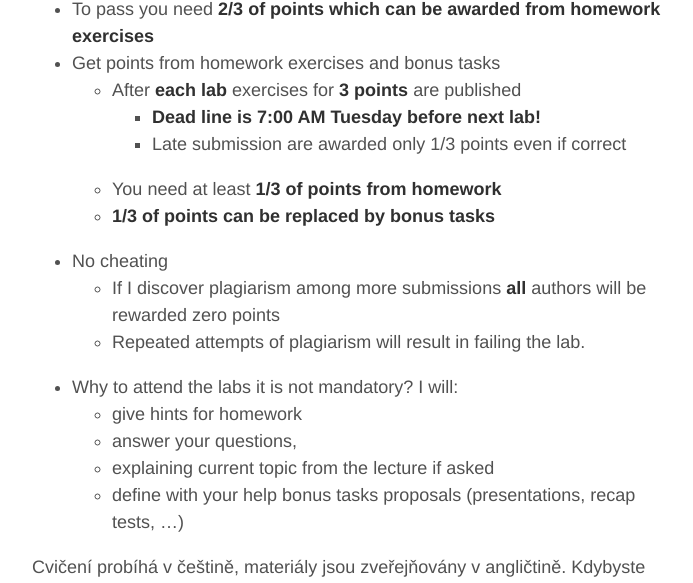
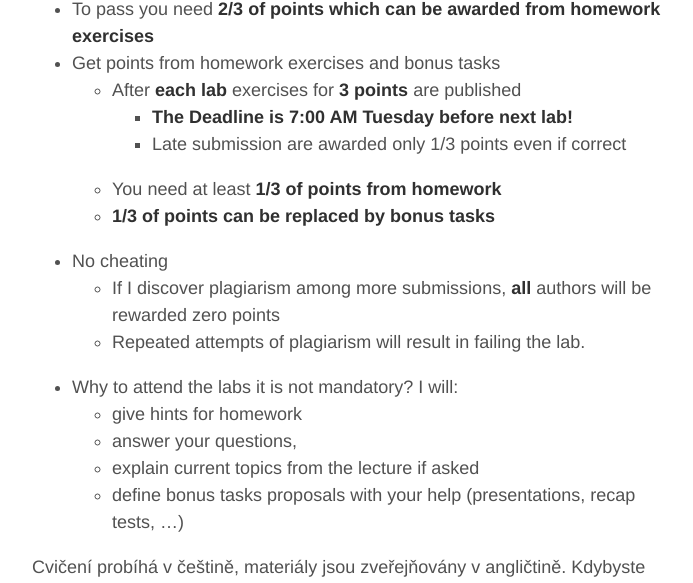
Before and after one commit to oplatek/oplatek.github.io, a Jekyll site: the page built from _posts/2019-02-18-labs-ds.md, in a window 1280 px wide. Shown: the part 813-1396 px from the top of the page, without its empty margins (293-986 px from the left). Built offline with Jekyll 4.4.1, drawn with Linux system fonts in a browser that asks for light colours.

Commit message:
Update 2019-02-18-labs-ds.md

```diff
--- a/_posts/2019-02-18-labs-ds.md
+++ b/_posts/2019-02-18-labs-ds.md
@@ -36,18 +36,18 @@ How to get credit?
 - To pass you need **2/3 of points which can be awarded from homework exercises**
 - Get points from homework exercises and bonus tasks
     - After **each lab** exercises for **3 points** are published
-        - **Dead line is 7:00 AM Tuesday before next lab!**
+        - **The Deadline is 7:00 AM Tuesday before next lab!**
         - Late submission are awarded only 1/3 points even if correct
     - You need  at least **1/3 of points from homework**
     - **1/3 of points can be replaced by bonus tasks**
 - No cheating
-    - If I discover plagiarism among more submissions **all** authors will be rewarded zero points
+    - If I discover plagiarism among more submissions, **all** authors will be rewarded zero points
     - Repeated attempts of plagiarism will result in failing the lab.
 - Why to attend the labs it is not mandatory? I will:
     - give hints for homework
     - answer your questions,
-    - explaining current topic from the lecture if asked
-    - define with your help bonus tasks proposals (presentations, recap tests, ...)
+    - explain current topics from the lecture if asked
+    - define bonus tasks proposals with your help (presentations, recap tests, ...)
 
 
 Cvičení probíhá v češtině, materiály jsou zveřejňovány v angličtině. Kdybyste nerozuměli obsahu z jazykových důvodu, napište si o překlad.
```
